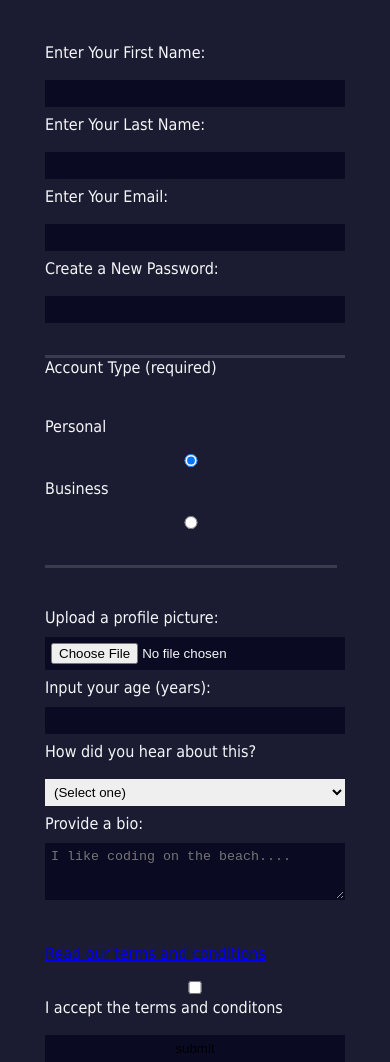
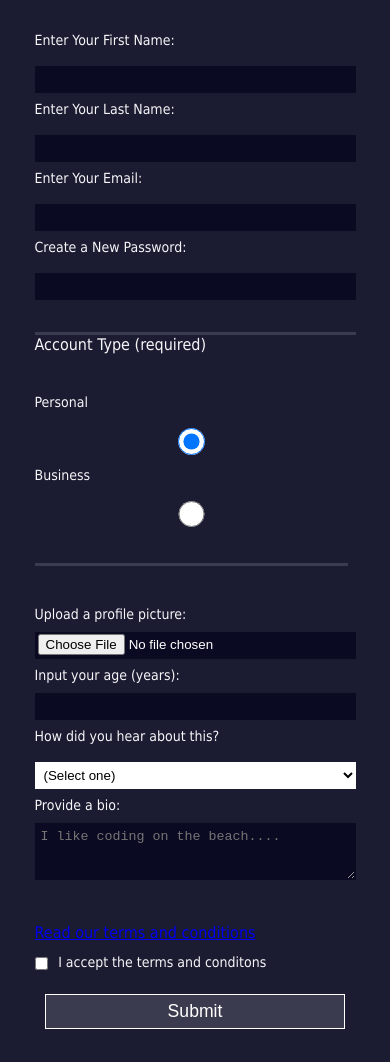
Before and after one commit to Emmanuelsomto/website, a plain HTML site: page MoreJS/form.html in a window 390 px wide. Shown: the part 134-1196 px from the top of the page. Drawn offline with Linux system fonts and the light colour scheme.

Commit message:
Changes for the form

```diff
--- a/MoreJS/form.css
+++ b/MoreJS/form.css
@@ -28,6 +28,7 @@ form {
   max-width: 500px;
   min-width: 300px;
   width: 60vw;
+  padding-bottom: 2em;
 }
 
 fieldset {
@@ -45,6 +46,7 @@ input, textarea, select {
   margin: 10px 0 0 0;
   border: none;
   padding: 5px;
+  min-height: 2em;
 }
 
 .inline {
@@ -56,4 +58,39 @@ input, textarea, select {
 input, textarea {
   background-color: #0a0a23;
   border: 1px solid #0a0a23;
+  color: #ffffff
 }
+
+select {
+  background-color: white;
+}
+
+input[type= "submit"] {
+  display: block;
+  width: 60%;
+  height: 2em;
+  font-size: 1.1rem;
+  background-color: #3b3b4f;
+  border-color: white;
+  margin: 1em auto;
+  min-width: 300px;
+}
+
+input[type= "file"] {
+  padding: 1px 2px;;
+}
+
+@media screen and (max-width: 600px) {
+  form {
+    width: 90%;
+    padding: 15px;
+  }
+
+  h1 {
+    font-size: 24px;
+  }
+
+  label {
+    font-size: 14px;
+  }
+}
--- a/MoreJS/form.html
+++ b/MoreJS/form.html
@@ -56,10 +56,10 @@
 
       <a href="https://www.freecodecamp.org/news/terms-of-service">Read our terms and conditions</a>
       <label for="terms-and-conditions">
-        <input type="checkbox" required id="terms-and-conditions" name="terms-and-conditions">
+        <input type="checkbox" required id="terms-and-conditions" name="terms-and-conditions" class="inline">
         I accept the terms and conditons
       </label>
-      <input type="submit" value="submit">
+      <input type="submit" value="Submit">
 
   </form>
 
```
